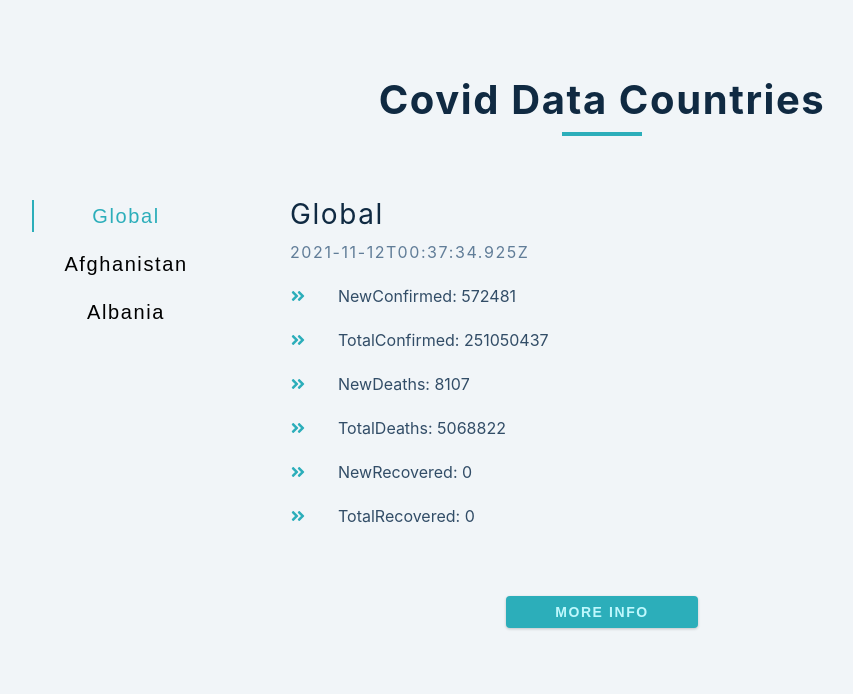
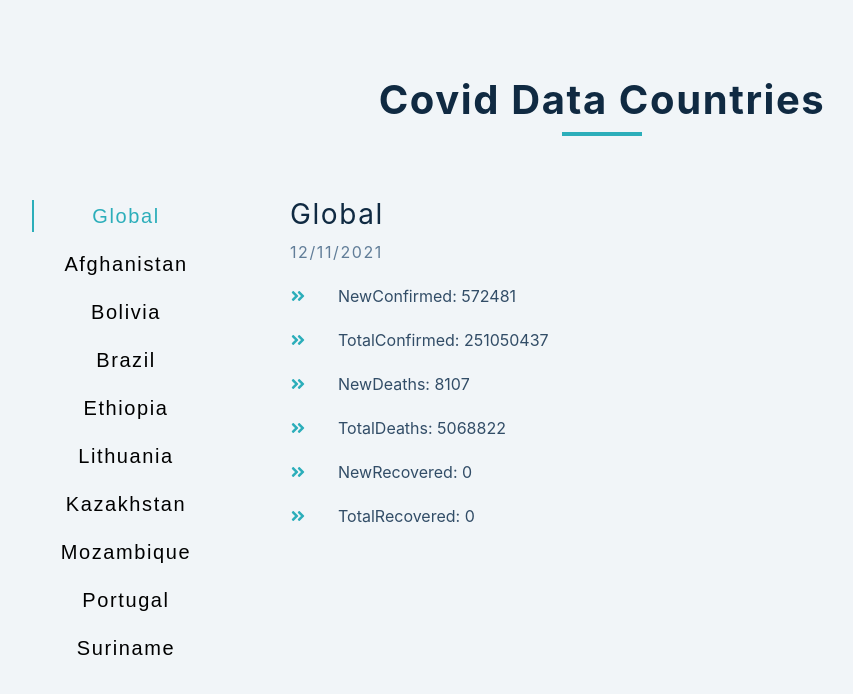
Before and after one commit to Namelessafk/CovidCountryReact, a React (Create React App) app: page / in a window 1280 px wide. Shown: the top 694 px of the page, without its empty margins (38-891 px from the left). Built offline with nearby package versions, Linux system fonts and the light colour scheme; data requests are answered from the project's data file.

Commit message:
Atualizando a API e excluindo o botao adicional.

```diff
--- a/db.json
+++ b/db.json
@@ -12,7 +12,7 @@
         "NewRecovered: 0",
         "TotalRecovered: 0"
         ],
-        "Date":"2021-11-12T00:37:34.925Z",
+        "Date":"12/11/2021",
         "Premium":{}},
 
         {"ID":"2",
@@ -25,21 +25,104 @@
         "NewRecovered:0",
         "TotalRecovered:0"
         ],
-        "Date":"2021-11-12T00:37:34.925Z",
+        "Date":"12/11/2021",
         "Premium":{}},
 
         {"ID":"3",
-        "Country":"Albania",
-        "CountryCode":"AL",
-        "Slug":"albania",
-        "NewConfirmed":690,
-        "TotalConfirmed":190815,
-        "NewDeaths":5,
-        "TotalDeaths":2975,
-        "NewRecovered":0,
-        "TotalRecovered":0,
-        "Date":"2021-11-12T00:37:34.925Z",
-        "Premium":{}}
+        "Country":"Bolivia",
+        "infos":[
+        "NewConfirmed:799",
+        "TotalConfirmed:519669",
+        "NewDeaths:6",
+        "TotalDeaths:18976",
+        "NewRecovered:0",
+        "TotalRecovered:0"],
+        "Date":"12/11/2021",
+        "Premium":{}},
+
+        {"ID":"4",
+        "Country":"Brazil",
+        "infos":[
+          "NewConfirmed:12273",
+          "TotalConfirmed:21909298",
+          "NewDeaths:280",
+          "TotalDeaths:610036",
+          "NewRecovered:0",
+          "TotalRecovered:0"],
+        "Date":"12/11/2021",
+        "Premium":{}},
+
+        {"ID":"5",
+        "Country":"Ethiopia",
+        "infos":[
+        "NewConfirmed:210",
+        "TotalConfirmed:367857",
+        "NewDeaths:11",
+        "TotalDeaths:6572",
+        "NewRecovered:0",
+        "TotalRecovered:0"],
+        "Date":"12/11/2021",
+        "Premium":{}},
+
+        {"ID":"6",
+        "Country":"Lithuania",
+        "infos":[
+        "NewConfirmed:3178",
+        "TotalConfirmed:434033",
+        "NewDeaths:39",
+        "TotalDeaths:6214",
+        "NewRecovered:0",
+        "TotalRecovered:0"],
+        "Date":"12/11/2021",
+        "Premium":{}},
+
+        {"ID":"7",
+        "Country":"Kazakhstan",
+        "infos":[
+        "NewConfirmed:1395",
+        "TotalConfirmed:1033639",
+        "NewDeaths:32",
+        "TotalDeaths:17396",
+        "NewRecovered:0",
+        "TotalRecovered:0"],
+        "Date":"12/11/2021",
+        "Premium":{}},
+
+        {"ID":"8",
+        "Country":"Mozambique",
+        "infos":[
+        "NewConfirmed:8",
+        "TotalConfirmed:151390",
+        "NewDeaths:0",
+        "TotalDeaths:1934",
+        "NewRecovered:0",
+        "TotalRecovered:0"],
+        "Date":"12/11/2021",
+        "Premium":{}},
+
+        {"ID":"9",
+        "Country":"Portugal",
+        "infos":[
+          "NewConfirmed:1654",
+          "TotalConfirmed:1100961",
+          "NewDeaths:5",
+          "TotalDeaths:18222",
+          "NewRecovered:0",
+          "TotalRecovered:0"],
+          "Date":"12/11/2021",
+          "Premium":{}},
+
+          {"ID":"10",
+          "Country":"Suriname",
+          "infos":[
+          "NewConfirmed:90",
+          "TotalConfirmed:49902",
+          "NewDeaths:4",
+          "TotalDeaths:1126",
+          "NewRecovered:0",
+          "TotalRecovered:0"],
+          "Date":"12/11/2021",
+          "Premium":{}}
 
 
   ]
--- a/src/App.js
+++ b/src/App.js
@@ -59,9 +59,6 @@ function App() {
           })}
         </article>
       </div>
-      <button type="button" className="btn">
-        more info
-      </button>
     </section>
   )
 }
```
